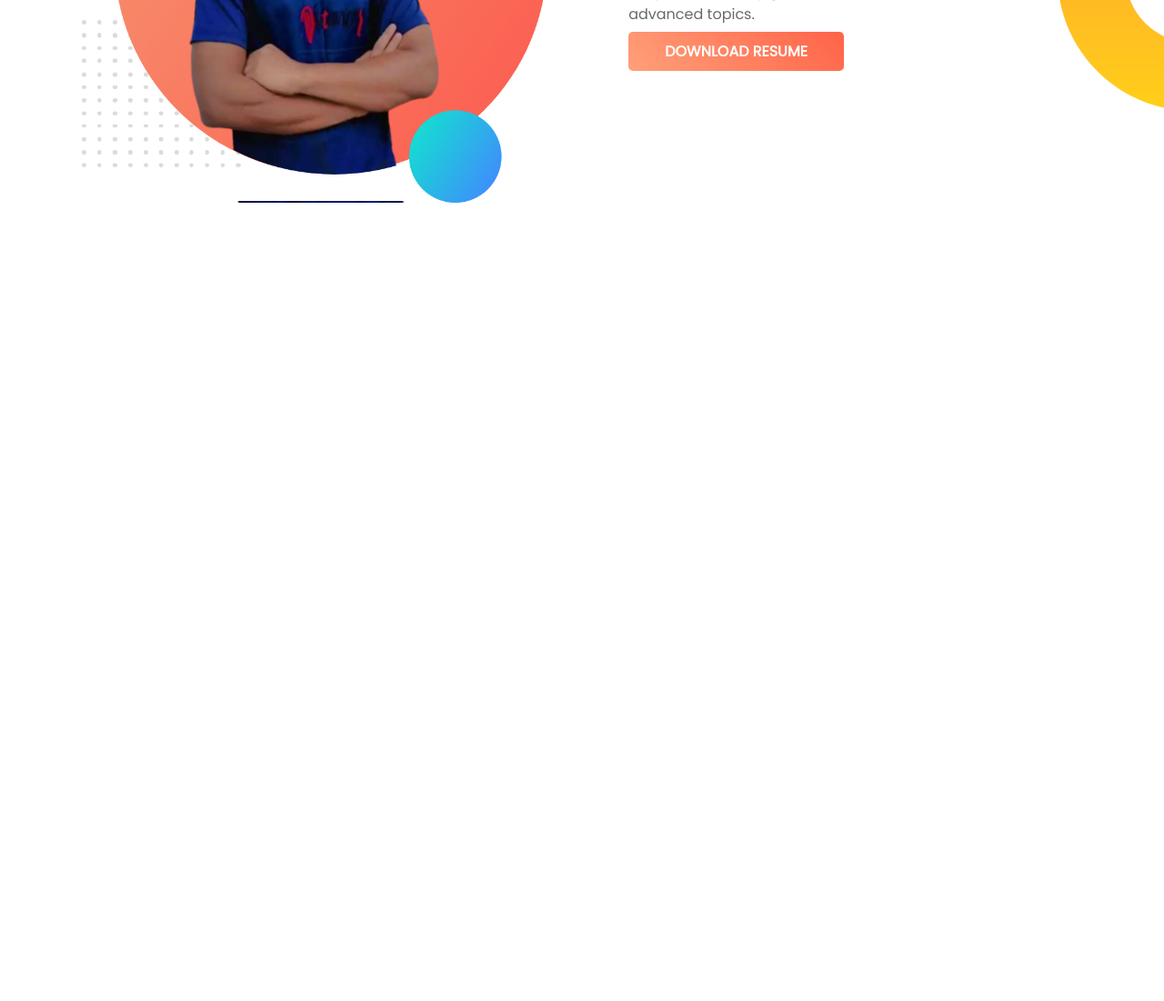
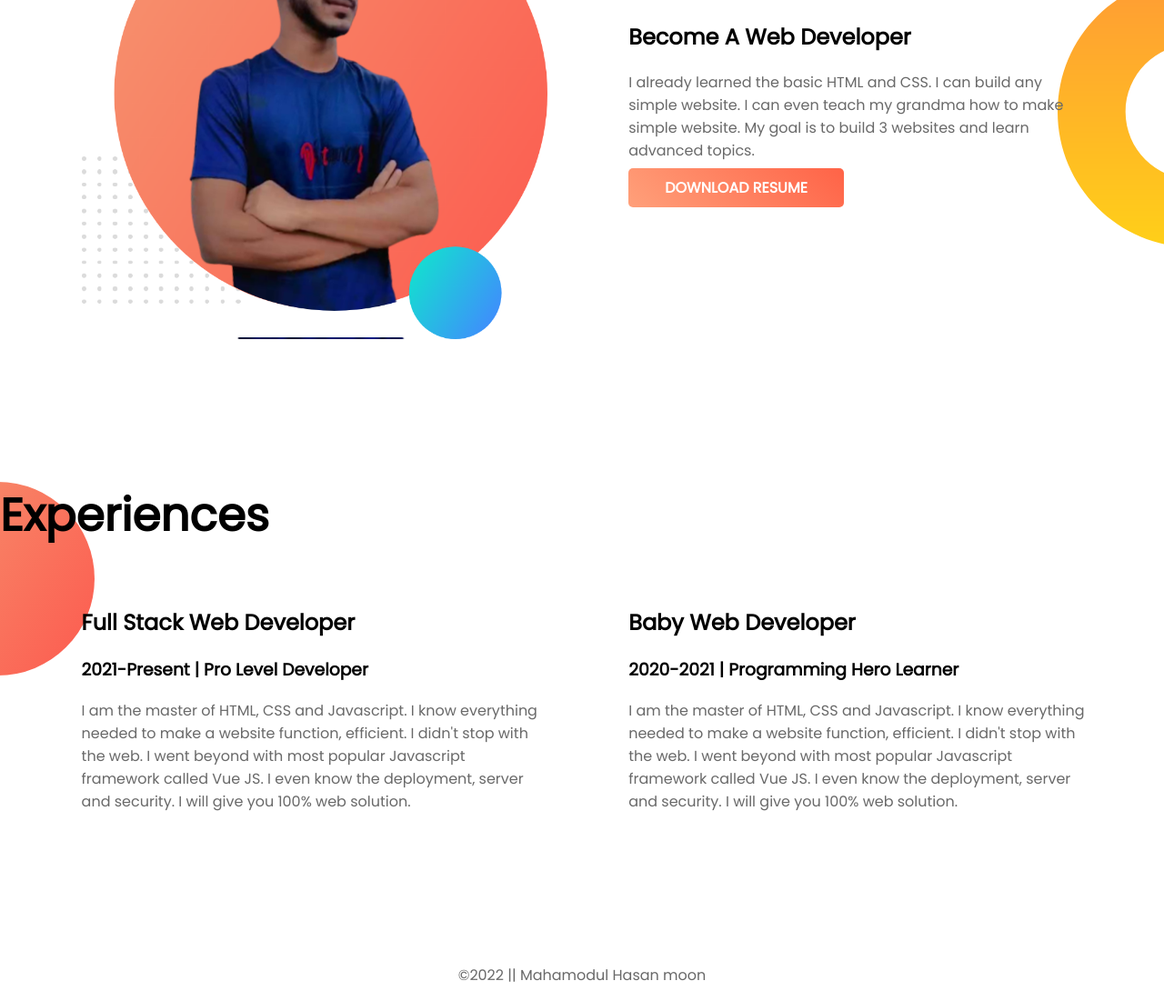
Before and after one commit to coddermoon/developer-portfolio, a plain HTML site: page index.html in a window 1280 px wide. Shown: the part 784-1885 px from the top of the page at 91% size. Before the commit the page ends 1014 px from the top, so only its background shows below. Drawn offline with Linux system fonts and the light colour scheme.

Commit message:
experience box maded

```diff
--- a/css/style.css
+++ b/css/style.css
@@ -27,8 +27,9 @@ h1 {
 img{
     max-width: 100%;
 }
-section{
+.container{
     display: flex;
+    margin-bottom: 150px;
 }
 
 .top-banner {
@@ -58,3 +59,16 @@ p {
     background-repeat: no-repeat;
     background-position: right;
 }
+
+/* experience section */
+
+.experience{
+   background-image: url(../images/exp-bg.png);
+   background-repeat: no-repeat;
+   position: left;
+}
+
+
+footer p{
+text-align: center;
+}
--- a/index.html
+++ b/index.html
@@ -17,7 +17,7 @@
 </head>
 <body>
 
-<section class="top-banner">
+<section class="top-banner container">
     <div class="half-width">
         <h1>Wellcome To</h1>
     <h1><span  class="orange">Moon's </span> World!</h1>
@@ -35,7 +35,7 @@
 </section>
 
 <!-- dream area -->
-<section class="dream-area">
+<section class="dream-area container">
     <div class="half-width">
         <img src="./images/my-bg.png" alt="dream">
     </div>
@@ -49,5 +49,38 @@
     </div>
 </section>
 
+<!-- experience -->
+
+
+<section class="experience">
+
+    <h1>Experiences</h1>
+
+
+  <div class="container">
+    <div class="half-width">
+        <h2>Full Stack Web Developer</h2>
+        <h3>2021-Present | Pro Level Developer</h3>
+        <p>I am the master of HTML, CSS and Javascript. I know everything needed to make a website function, efficient. I didn't stop with the web. I went beyond with most popular Javascript framework called Vue JS. I even know the deployment, server and security. I will give you 100% web solution.</p>
+    </div>
+    <div class="half-width">
+        <h2>Baby Web Developer</h2>
+        <h3>2020-2021 | Programming Hero Learner</h3>
+        <p>I am the master of HTML, CSS and Javascript. I know everything needed to make a website function, efficient. I didn't stop with the web. I went beyond with most popular Javascript framework called Vue JS. I even know the deployment, server and security. I will give you 100% web solution.</p>
+    </div>
+  </div>
+
+
+
+
+
+
+
+</section>
+
+<footer>
+    <p> &copy;2022 || Mahamodul Hasan moon </p>
+</footer>
+
 </body>
 </html>
```
